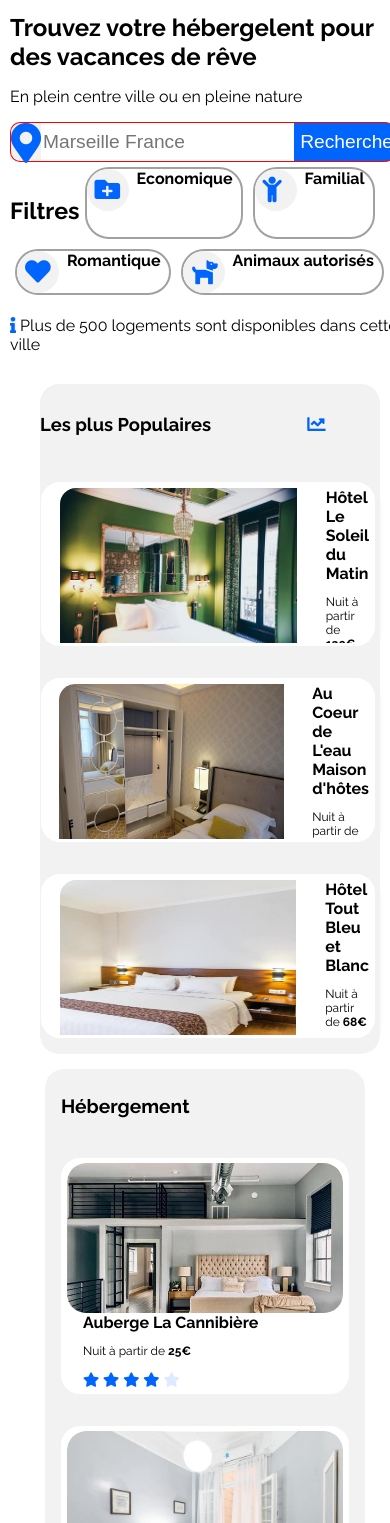
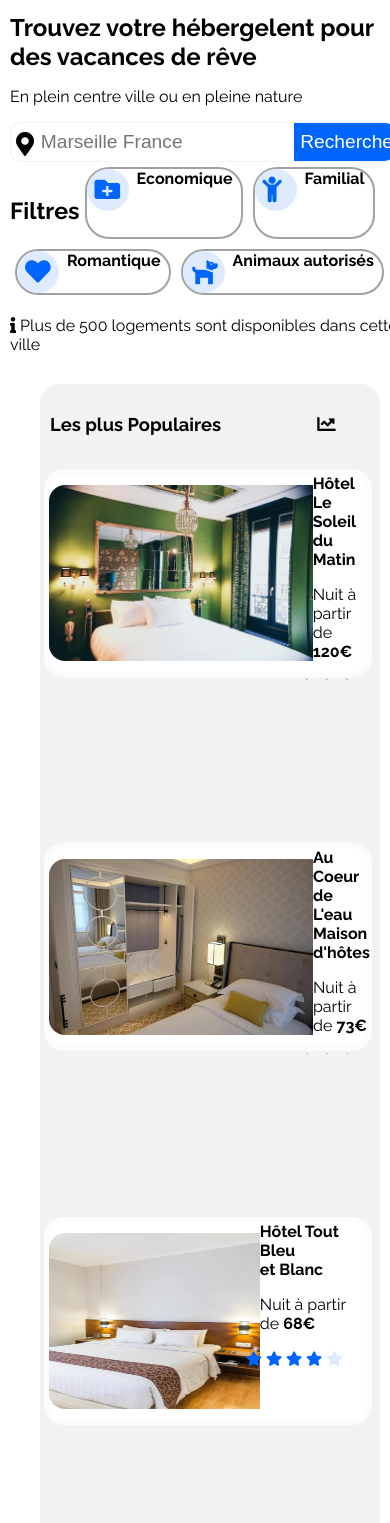
Before and after one commit to herve09/HerveLoubet_2_19102020, a plain HTML site: page index.html in a window 390 px wide. Shown: the part 77-1600 px from the top of the page. Drawn offline with Linux system fonts and the light colour scheme.

Commit message:
modif responsive apple

```diff
--- a/index.html
+++ b/index.html
@@ -27,8 +27,8 @@
         <!--debut du menu-->
         <nav class="menu">
             <ul>
-                <li><a class="lihebergement" href="#hebergement">Hébergements</a></li>
-                <li><a class="liactivite" href="#activite">Activités</a></li>
+                <li><a class="lihebergement" href="#blochebergement">Hébergements</a></li>
+                <li><a class="liactivite" href="#blocactivite">Activités</a></li>
                 <li><a class="liinscrire" href="#">S'inscrire</a></li>
 
             </ul>
@@ -40,8 +40,8 @@
             <ul class="ulresponsive">
                 <li><a class="inscrireresponsive" href="#">S'inscrire</a></li>
                 <div class="conteneurliresponsive">
-        <li><a class="hebergementresponsive" href="#hebergement">Hébergements</a></li>
-        <li><a class="activiteresponsive" href="#activite">Activités</a></li>
+                    <li><a class="hebergementresponsive" href="#blochebergement">Hébergements</a></li>
+                    <li><a class="activiteresponsive" href="#blocactivite">Activités</a></li>
                 </div>
             </ul>
         </nav>
@@ -56,8 +56,11 @@
         <!--debut barre de recherche-->
 
         <div id="barrerecherche">
-            <i class="fas fa-map-marker-alt iconerecherche"></i>
-
+            <div class="iconerecherche">
+                <!---->
+                <i class="fas fa-map-marker-alt iconemap"></i>
+            </div>
+            <!---->
             <input type="search" class="site-search" placeholder="Marseille France" name="q"
                 aria-label="Search through site content">
 
@@ -115,20 +118,24 @@
         <main class="blochebergement">
 
             <div class="titrehebergement">
-                <h4>Hébergement</h4>
+                <h4>Hébergements à Marseille</h4>
             </div>
             <div class="blochebermentimage">
 
-                <figure class="img75">
-                    <a class="lienherbergement" title="hebergement" href="#">
+                <div class="img75">
+
+                    <a class="lienherbergement" title="Hotel du Port" href="#">
+
                         <img class="imgheb"
                             src="ressources/images/hebergements/4_small/aw-creative-VGs8z60yT2c-unsplash.jpg"
                             alt="Auberge la Cannebière">
-                    </a>
-                    <figcaption>
+
+                        <div class="descriptif">
+
                             <h6 class="titrebloc">Auberge La Cannibière</h6>
                             <p>Nuit à partir de <span class="prix">25€</span></p>
-                    </figcaption>
+
+
                             <div class="etoile">
                                 <i class="fas fa-star"></i>
                                 <i class="fas fa-star"></i>
@@ -137,18 +144,21 @@
                                 <i class="fas fa-star claire"></i>
                             </div>
 
-                </figure>
+                        </div>
 
-                <figure class="img75">
+                    </a>
+                </div>
+
+                <div class="img75">
                     <a class="lienherbergement" title="Hotel du Port" href="#">
                         <img class="imgheb"
                             src="ressources/images/hebergements/4_small/fred-kleber-gTbaxaVLvsg-unsplash.jpg"
                             alt="Hôtel du Port">
-                    </a>
-                    <figcaption>
+
+                        <div class="descriptif">
                             <h6 class="titrebloc">Hôtel du port</h6>
                             <p>Nuit à partir de <span class="prix">53€</span></p>
-                    </figcaption>
+
                             <div class="hebergementetoile">
                                 <i class="fas fa-star"></i>
                                 <i class="fas fa-star"></i>
@@ -156,20 +166,21 @@
                                 <i class="fas fa-star"></i>
                                 <i class="fas fa-star"></i>
                             </div>
+                        </div>
+                    </a>
+                </div>
 
-                </figure>
-
-                <figure class="img75">
+                <div class="img75">
                     <a class="lienherbergement" title="Hotel des Mouettes" href="#">
                         <img class="imgheb"
                             src="ressources/images/hebergements/4_small/reisetopia-B8WIgxA_PFU-unsplash.jpg"
                             alt="Hôtel les Mouettes">
-                    </a>
 
-                    <figcaption>
+
+                        <div class="descriptif">
                             <h6 class="titrebloc">Hôtel Les Mouettes</h6>
                             <p>Nuit à partir de <span class="prix">25€</span></p>
-                    </figcaption>
+
 
                             <div class="hebergementetoile">
                                 <i class="fas fa-star"></i>
@@ -178,23 +189,25 @@
                                 <i class="fas fa-star"></i>
                                 <i class="fas fa-star claire"></i>
                             </div>
+                        </div>
 
-                </figure>
+                    </a>
+                </div>
 
 
 
 
 
-                <figure class="img75">
+                <div class="img75">
                     <a class="lienherbergement" title="Hotel de la Mer" href="#">
                         <img class="imgheb hotelmer"
                             src="ressources/images/hebergements/4_small/annie-spratt-Eg1qcIitAuA-unsplash.jpg"
                             alt="Hôtel de la Mer">
-                    </a>
-                    <figcaption>
+
+                        <div class="descriptif">
                             <h6 class="titrebloc">Hôtel de la mer</h6>
                             <p>Nuit à partir de <span class="prix">46€</span></p>
-                    </figcaption>
+
 
                             <div class="hebergementetoile">
                                 <i class="fas fa-star"></i>
@@ -202,20 +215,22 @@
                                 <i class="fas fa-star"></i>
                                 <i class="fas fa-star claire"></i>
                                 <i class="fas fa-star claire"></i>
+
+                            </div>
+                        </div>
+                        </a>
                 </div>
 
-                </figure>
-
-                <figure class="img75">
+                <div class="img75">
                     <a class="lienherbergement" title="hebergement" href="#">
                         <img class="imgheb"
                             src="ressources/images/hebergements/4_small/marcus-loke-WQJvWU_HZFo-unsplash.jpg"
                             alt="Auberge la Cannebière">
-                    </a>
-                    <figcaption>
+
+                        <div class="descriptif">
                             <h6 class="titrebloc">Hôtel Le Panier</h6>
                             <p>Nuit à partir de <span class="prix">23€</span></p>
-                    </figcaption>
+
 
                             <div class="hebergementetoile">
                                 <i class="fas fa-star"></i>
@@ -224,18 +239,20 @@
                                 <i class="fas fa-star"></i>
                                 <i class="fas fa-star claire"></i>
                             </div>
-                </figure>
+                        </div>
+                    </a>
+                </div>
 
-                <figure class="img75">
+                <div class="img75">
                     <a class="lienherbergement" title="hebergement" href="#">
                         <img class="imgheb aminata"
                             src="ressources/images/hebergements/4_small/febrian-zakaria-M6S1WvfW68A-unsplash.jpg"
                             alt="chez aminata">
-                    </a>
-                    <figcaption>
+
+                        <div class="descriptif">
                             <h6 class="titrebloc">Chez Aminata</h6>
                             <p>Nuit à partir de <span class="prix">96€</span></p>
-                    </figcaption>
+
 
                             <div class="hebergementetoile">
                                 <i class="fas fa-star"></i>
@@ -244,7 +261,9 @@
                                 <i class="fas fa-star"></i>
                                 <i class="fas fa-star"></i>
                             </div>
-                </figure>
+                        </div>
+                    </a>
+                </div>
 
 
 
@@ -272,14 +291,14 @@
                 <div class="blocimg25">
 
 
-                    <figure class="img25">
+                    <div class="img25">
                         <a class="lienpopulaire" title="Au Coeur de L'eau" href="#">
                             <img class="imgpop"
                                 src="ressources/images/hebergements/4_small/emile-guillemot-Bj_rcSC5XfE-unsplash.jpg"
                                 alt="Hôtel Le Soleil du Matin">
 
-                            </a>
-                        <figcaption class="popdescriptif">
+
+                        <div class="popdescriptif">
                             <h6 class="titrebloc">Hôtel Le Soleil <br> du Matin</h6>
                             <p>Nuit à partir de <span class="prix">120€</span></p>
 
@@ -293,10 +312,10 @@
                                 <i class="fas fa-star"></i>
                             </div>
 
-                        </figcaption>
+                        </div>
+                        </a>
 
-
-                    </figure>
+                    </div>
 
 
 
@@ -306,13 +325,13 @@
                 <div class="blocimg25">
 
 
-                    <figure class="img25">
+                    <div class="img25">
                         <a class="lienpopulaire" title="Au Coeur de L'eau" href="#">
                             <img class="imgpop"
                                 src="ressources/images/hebergements/4_small/reisetopia-B8WIgxA_PFU-unsplash.jpg"
                                 alt="Au Coeur de L'eau Maison d'hôtes">
-                        </a>
-                        <figcaption class="popdescriptif">
+
+                        <div class="popdescriptif">
                             <h6 class="titrebloc">Au Coeur de L'eau <br> Maison d'hôtes</h6>
                             <p>Nuit à partir de <span class="prix">73€</span></p>
 
@@ -324,9 +343,9 @@
                                 <i class="fas fa-star"></i>
                                 <i class="fas fa-star claire"></i>
                             </div>
-                        </figcaption>
-
-                    </figure>
+                        </div>
+                    </a>
+                    </div>
 
 
 
@@ -339,13 +358,13 @@
                 <div class="blocimg25">
 
 
-                    <figure class="img25">
+                    <div class="img25">
                         <a class="lienpopulaire" title="hotel Tout Bleu" href="#">
                             <img class="imgpop"
                                 src="ressources/images/hebergements/4_small/febrian-zakaria-sjvU0THccQA-unsplash.jpg"
                                 alt="Hôtel Tout Bleu et Blanc">
-                        </a>
-                        <figcaption class="popdescriptif">
+
+                        <div class="popdescriptif">
                             <h6 class="titrebloc">Hôtel Tout Bleu <br>et Blanc</h6>
                             <p>Nuit à partir de <span class="prix">68€</span></p>
 
@@ -357,8 +376,9 @@
                                 <i class="fas fa-star"></i>
                                 <i class="fas fa-star claire"></i>
                             </div>
-                        </figcaption>
-                    </figure>
+                        </div>
+                    </a>
+                    </div>
 
 
 
--- a/style.css
+++ b/style.css
@@ -201,10 +201,10 @@ color: #ffffff;
 
     font-size: 1.2rem;
 
-    background-color: #Fffff;
+    background-color: #fffff;
     border-width: 1px 0px 1px 0px;
     border-style: solid;
-    border-color: red;
+    border-color:#f2f2f2
 
 }
 
@@ -219,7 +219,7 @@ color: #ffffff;
     height: 40px;
     border-style: solid;
     border-width: 1px 1px 1px 0px;
-    border-color: red;
+    border-color: #f2f2f2;
     }
 
 .boutonrecherche:hover {
@@ -228,18 +228,25 @@ color: #ffffff;
 }
 
 
-.fa-map-marker-alt {
-    font-size: 2.5rem;
+.iconemap {
+    font-size: 1.5rem;
+    vertical-align: -15px;
+
+    margin-left: 5px;
+
+
+
+
+}
+.iconerecherche {
+    position: relative;
     height: 38px;
-
-    border-radius: 10px 0 0 10px;
-
+    width: 2rem;
     border-style: solid;
     border-width: 1px 0px 1px 1px;
-    border-color: red;
-
+    border-color: #f2f2f2;
+    border-radius: 10px 0 0 10px;
 }
-
 
 
 /* icones------------------- */
@@ -272,13 +279,6 @@ i:hover {
 
 .filtre:hover {
     background-color: #deebff;
-}
-
-.fas,
-.fa-info {
-    color: #0065fc;
-
-    background-color: #f2f2f2;
 }
 
 /*************************************************/
@@ -368,6 +368,11 @@ figcaption {
 }
 
 /**image hebergement***/
+.descriptif {
+    margin-left: 10px;
+}
+
+
 .img75 {
     display: flex;
     padding: 1px 2px 1px 2px;
@@ -377,19 +382,23 @@ figcaption {
     background-color: #ffffff;
     border-radius: 1.2rem;
     width: 25%;
+    margin-top: 2rem;
+    margin-bottom: 3rem;
     margin-inline-start: 1rem;
     margin-inline-end: 1rem;
     box-shadow: 2px 2px 2px #f2f2f2;
+
 }
 
 .imgheb {
 
     width: 100%;
     border-radius: 1.2rem;
+    height: 10rem;
 
 }
  .imgheb:hover {
-     transform: scale(1.1);
+     transform: scale(1.2);
  }
 
 
@@ -397,26 +406,35 @@ figcaption {
 .hotelmer {
 
     object-fit: cover;
-    height: 100%;
+    /*height: 100%;*/
 
 }
-
+ /**
 
 .lienherbergement {
     border-radius: 1.2rem;
     overflow: hidden;
-    height: 150px;
+   height: 250px;
 }
+****/
+/*   ****! populaire ****/
 
-/*   ****! populaire ****/
+.titrebloc h5 {
+    margin-left: 10px;
+}
 
 .lienpopulaire {
 
     display: inline-block;
-    width: 40%;
+  /* width: 50%;*/
     float: left;
+    display: flex;
+    background-color: #fff;
+    border: 5px solid #fdfbfb;
+    border-radius: 1.25rem;
+    box-shadow: 5px 5px 5px #f2f2f2;
+}
 
-}
 
 
 .iconpop {
@@ -438,30 +456,30 @@ figcaption {
 
 .img25 {
 
-    max-height: 9.5rem;
+
     min-width: 18.00rem;
-    max-width: 30.00rem;
+
     padding: 3px;
     margin-inline-start: 1px;
     margin-inline-end: 5px;
     border-radius: 1.2rem;
-    border: 3px solid #ffffff;
-    background-color: #ffffff;
-    box-shadow: 5px 5px 5px #f2f2f2
+
+
+    margin-bottom: 10rem;
 
 }
 
 
 .imgpop {
-    width: 100%;
+    width: 40%;
     float: left;
-    height: 7.5rem;
+   margin-right: 5px;
     border-radius: 1rem 0 0 1rem;
 
 }
 
-.img25:hover {
-    transform: scale(1.2);
+.imgpop:hover {
+    transform: scale(1.1);
 }
 
 
@@ -884,7 +902,7 @@ ul {
 }
 
 .site-search {
-        width: 10rem;
+        width: 11rem;
     }
 
     .loupes {
@@ -977,14 +995,14 @@ ul {
 
     .imgpop {
 
-        width: 100%;
-        height: 10rem;
+
+        height: 9rem;
     }
 
     /********!bloc acitivité*/
 
     aside {
-        max-width: 640px;
+        max-width: 600px;
 
         width: 100%;
     }
```
Lines whose indentation alone changed are shown as unchanged.
